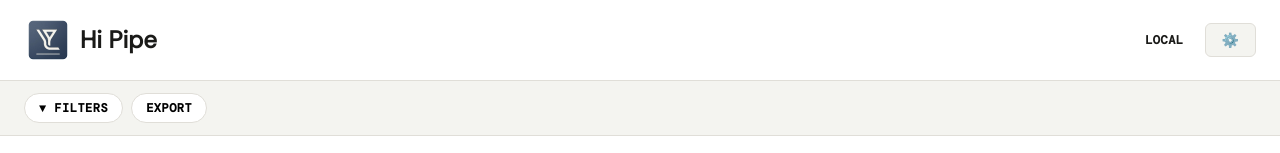
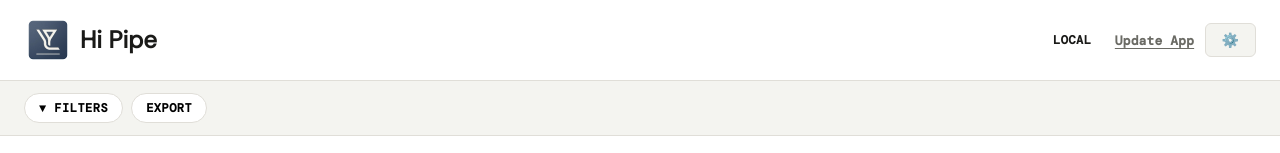
Before and after one commit to mrlinnth/hi-pipe, a React (Vite) app: page / in a window 1280 px wide. Shown: the top 153 px of the page. Built offline with nearby package versions, Linux system fonts and the light colour scheme.

Commit message:
feat: add update app reset action

```diff
--- a/src/App.tsx
+++ b/src/App.tsx
@@ -14,6 +14,7 @@ import { DealModal } from './components/DealModal';
 import { SettingsPanel } from './components/SettingsPanel';
 import { SyncStatusBar } from './components/SyncStatusBar';
 import { getSectors, saveSectors, resetSectors, DEFAULT_SECTORS, DEFAULT_PERIODS } from './storage';
+import { clearAppData } from './lib/appReset';
 import { syncNow } from './lib/sync';
 import { exportDeals } from './lib/export';
 import { getAppName } from './lib/appName';
@@ -75,6 +76,7 @@ function MainApp() {
   const [dealModalError, setDealModalError] = useState<string | null>(null);
   const [syncStatus, setSyncStatus] = useState<'idle' | 'syncing' | 'success' | 'error'>('idle');
   const [syncErrorCount, setSyncErrorCount] = useState<number>(0);
+  const [isUpdatingApp, setIsUpdatingApp] = useState<boolean>(false);
   const syncTimerRef = useRef<number | null>(null);
 
   const clearSyncTimer = useCallback(() => {
@@ -207,6 +209,26 @@ function MainApp() {
     setIsSettingsOpen(true);
   };
 
+  const handleUpdateApp = async () => {
+    const shouldUpdate = window.confirm(
+      'This will clear saved app data and reload the app so you can pick up the latest release.',
+    );
+
+    if (!shouldUpdate) {
+      return;
+    }
+
+    setIsUpdatingApp(true);
+
+    try {
+      await clearAppData();
+    } catch (err) {
+      console.error('Failed to clear app data:', err);
+    } finally {
+      window.location.reload();
+    }
+  };
+
   const handleSectorAdd = (name: string) => {
     if (isTeamMode) return;
     const next = [...sectors, name];
@@ -265,6 +287,14 @@ function MainApp() {
           <span className={`connection-badge ${isTeamMode ? (isOnline ? 'online' : 'offline') : 'local'}`}>
             {isTeamMode ? (isOnline ? 'Online' : 'Offline') : 'Local'}
           </span>
+          <button
+            type="button"
+            className="header-update-link"
+            onClick={() => void handleUpdateApp()}
+            disabled={isUpdatingApp}
+          >
+            {isUpdatingApp ? 'Updating…' : 'Update App'}
+          </button>
           <button className="btn-settings" onClick={() => openSettings('stages')} aria-label="Settings">⚙️</button>
         </div>
       </header>
--- /dev/null
+++ b/src/lib/appReset.ts
@@ -0,0 +1,53 @@
+import { DB_NAME, closeDb } from './db';
+
+function deleteIndexedDb(name: string): Promise<void> {
+  return new Promise((resolve) => {
+    const request = indexedDB.deleteDatabase(name);
+    request.onsuccess = () => resolve();
+    request.onerror = () => resolve();
+    request.onblocked = () => resolve();
+  });
+}
+
+export async function clearAppData(): Promise<void> {
+  if (typeof window === 'undefined') {
+    return;
+  }
+
+  localStorage.clear();
+  sessionStorage.clear();
+
+  if ('serviceWorker' in navigator) {
+    try {
+      const registrations = await navigator.serviceWorker.getRegistrations();
+      await Promise.all(registrations.map((registration) => registration.unregister()));
+    } catch {
+      // Ignore browsers that block service worker cleanup.
+    }
+  }
+
+  if ('caches' in window) {
+    const keys = await caches.keys();
+    await Promise.all(keys.map((key) => caches.delete(key)));
+  }
+
+  await closeDb();
+
+  const databaseNames = new Set<string>();
+  databaseNames.add(DB_NAME);
+
+  if ('databases' in indexedDB) {
+    try {
+      const databases = await indexedDB.databases();
+      for (const database of databases) {
+        if (database.name) {
+          databaseNames.add(database.name);
+        }
+      }
+    } catch {
+      // Ignore browsers that expose the API but reject the call.
+    }
+  }
+
+  await Promise.all([...databaseNames].map((name) => deleteIndexedDb(name)));
+}
--- a/src/lib/db.ts
+++ b/src/lib/db.ts
@@ -1,5 +1,7 @@
 import { openDB, type DBSchema, type IDBPDatabase } from 'idb';
 import type { CockpitClient, CockpitFinancialQuarter, CockpitSector, Deal, Stage, SyncQueueEntry } from '../types';
+
+export const DB_NAME = 'hi_pipe_db';
 
 type DataStoreName = 'deals' | 'clients' | 'stages' | 'sectors' | 'quarters' | 'sync_queue';
 
@@ -37,7 +39,7 @@ let dbPromise: Promise<DB> | null = null;
 
 export function openDb(): Promise<DB> {
   if (!dbPromise) {
-    dbPromise = openDB<HiPipeDBSchema>('hi_pipe_db', 1, {
+    dbPromise = openDB<HiPipeDBSchema>(DB_NAME, 1, {
       upgrade(database) {
         database.createObjectStore('deals', { keyPath: '_id' });
         database.createObjectStore('clients', { keyPath: '_id' });
@@ -50,6 +52,19 @@ export function openDb(): Promise<DB> {
   }
 
   return dbPromise;
+}
+
+export async function closeDb(): Promise<void> {
+  if (!dbPromise) {
+    return;
+  }
+
+  try {
+    const db = await dbPromise;
+    db.close();
+  } finally {
+    dbPromise = null;
+  }
 }
 
 export async function getAll<T>(store: DataStoreName): Promise<T[]> {
--- a/src/styles/index.css
+++ b/src/styles/index.css
@@ -1025,6 +1025,30 @@ body {
   gap: 0.5rem;
 }
 
+.header-update-link {
+  border: none;
+  background: transparent;
+  color: var(--text-secondary);
+  font-size: 0.8125rem;
+  font-family: var(--font-mono);
+  font-weight: 600;
+  letter-spacing: 0.01em;
+  cursor: pointer;
+  text-decoration: underline;
+  text-underline-offset: 0.2em;
+  padding: 0.25rem 0.15rem;
+  transition: color 0.2s, opacity 0.2s;
+}
+
+.header-update-link:hover:not(:disabled) {
+  color: var(--accent);
+}
+
+.header-update-link:disabled {
+  cursor: progress;
+  opacity: 0.6;
+}
+
 /* Connection badge (header) */
 .connection-badge {
   display: inline-flex;
```
